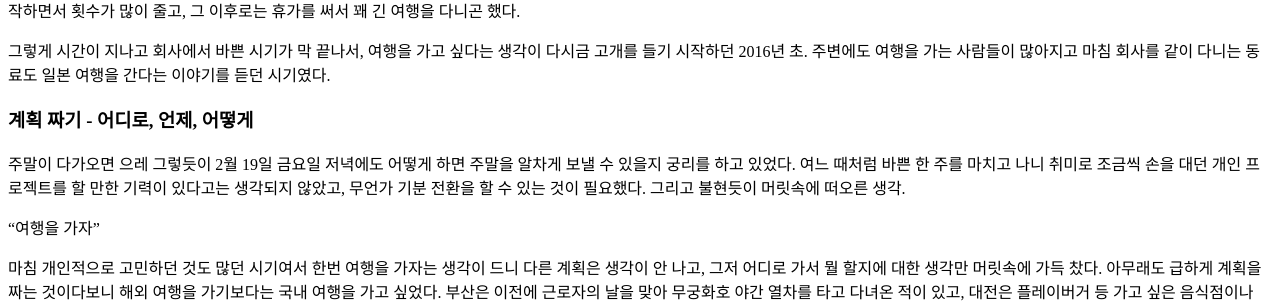
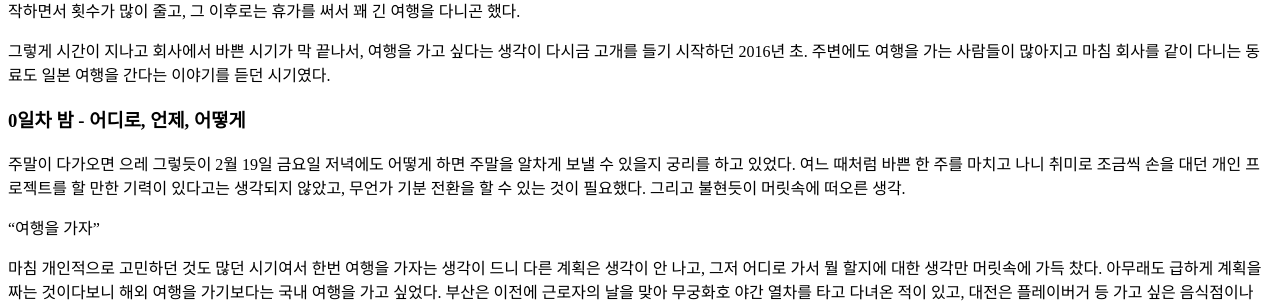
Before and after one commit to premist/si.mpli.st, a Jekyll site: the page built from _posts/2016-05-01-namhae-and-613inn.md, in a window 1280 px wide and 900 px high. Shown: the part 339-642 px from the top of the window. Built offline with Jekyll 4.4.1, drawn with Linux system fonts in a browser that asks for light colours; some web fonts are replaced.

Commit message:
Revising: Rename title of day 0 section

```diff
--- a/_posts/2016-05-01-namhae-and-613inn.md
+++ b/_posts/2016-05-01-namhae-and-613inn.md
@@ -15,7 +15,7 @@ excerpt: "여행을 가자"
 그렇게 시간이 지나고 회사에서 바쁜 시기가 막 끝나서, 여행을 가고 싶다는 생각이 다시금 고개를 들기 시작하던 2016년 초. 주변에도 여행을 가는 사람들이 많아지고 마침 회사를 같이 다니는 동료도 일본 여행을 간다는 이야기를 듣던 시기였다.
 
 
-### 계획 짜기 - 어디로, 언제, 어떻게
+### 0일차 밤 - 어디로, 언제, 어떻게
 
 주말이 다가오면 으레 그렇듯이 2월 19일 금요일 저녁에도 어떻게 하면 주말을 알차게 보낼 수 있을지 궁리를 하고 있었다. 여느 때처럼 바쁜 한 주를 마치고 나니 취미로 조금씩 손을 대던 개인 프로젝트를 할 만한 기력이 있다고는 생각되지 않았고, 무언가 기분 전환을 할 수 있는 것이 필요했다. 그리고 불현듯이 머릿속에 떠오른 생각.
 
```
